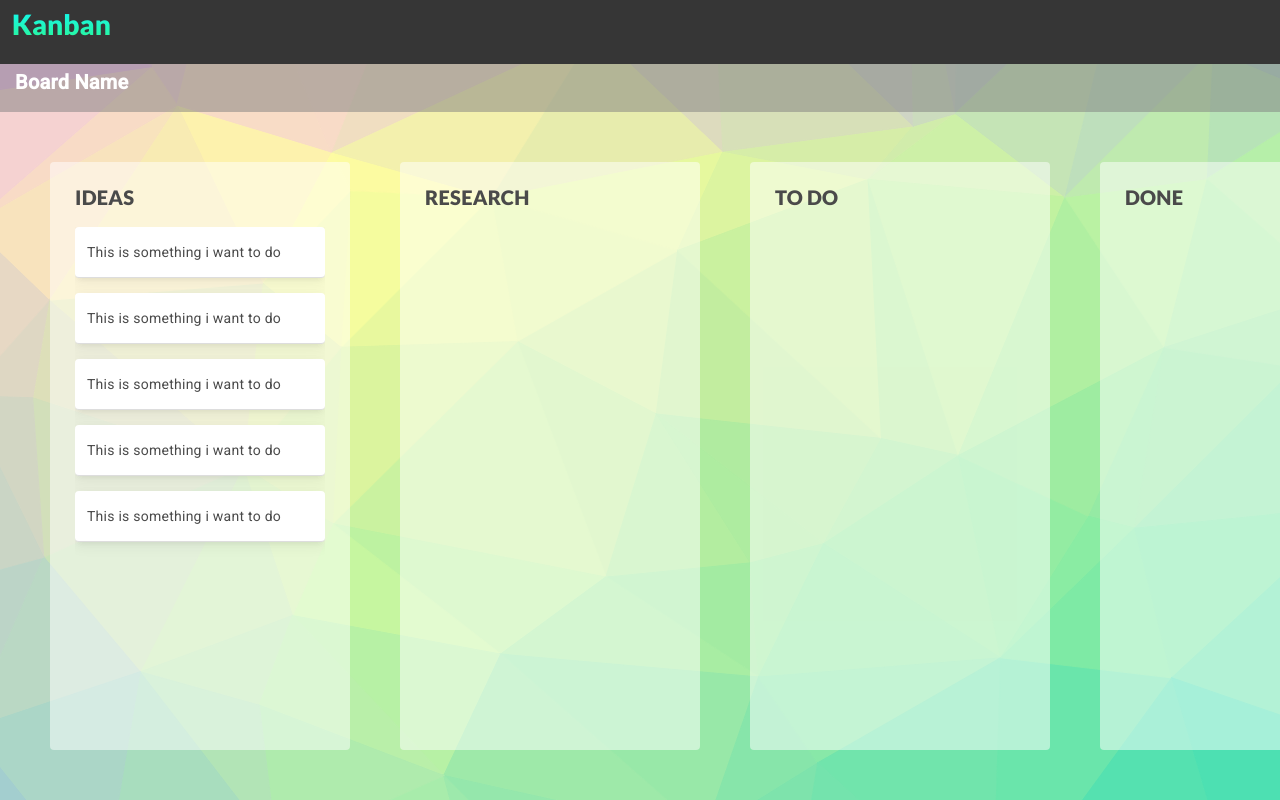
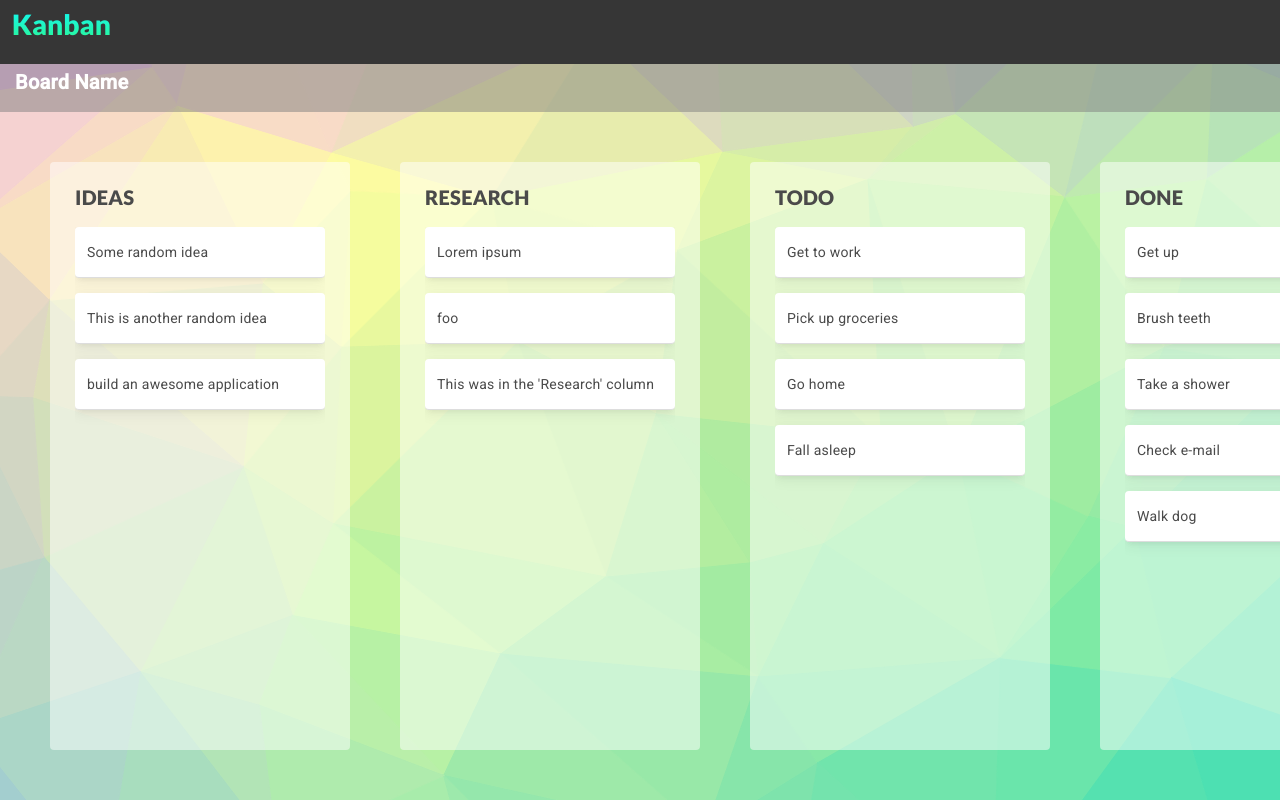
Before and after one commit to akshitsaini111/Kanban, an Angular app: page / in a window 1280 px wide. Built offline with nearby package versions, Linux system fonts and the light colour scheme.

Commit message:
Kanban Completed

```diff
--- /dev/null
+++ b/src/app/models/board.model.ts
@@ -0,0 +1,5 @@
+import { Column } from "./column.model";
+
+export class Board {
+  constructor(public name: string, public columns: Column[]) {}
+}
--- /dev/null
+++ b/src/app/models/column.model.ts
@@ -0,0 +1,3 @@
+export class Column {
+  constructor(public name: string, public tasks: string[]) {}
+}
--- a/src/app/pages/main-view/main-view.component.html
+++ b/src/app/pages/main-view/main-view.component.html
@@ -13,27 +13,19 @@
       <p class="board-name">Board Name</p>
     </div>
     <div class="board-wrapper">
-      <div class="board-columns">
-        <div class="board-column">
-          <div class="column-title">Ideas</div>
-          <div class="tasks-container">
-            <div class="task">This is something i want to do</div>
-            <div class="task">This is something i want to do</div>
-            <div class="task">This is something i want to do</div>
-            <div class="task">This is something i want to do</div>
-            <div class="task">This is something i want to do</div>
+      <div class="board-columns" cdkDropListGroup>
+        <div class="board-column" *ngFor="let column of board.columns">
+          <div class="column-title">{{column.name}}</div>
+          <div
+            class="tasks-container"
+            cdkDropList
+            #todoList="cdkDropList"
+            [cdkDropListData]="column.tasks"
+            (cdkDropListDropped)="drop($event)"
+          >
+          <!-- [cdkDropListConnectedTo]="done" -->
+            <div class="task" *ngFor="let tasks of column.tasks" cdkDrag>{{ tasks }}</div>
           </div>
-        </div>
-        <div class="board-column">
-          <div class="column-title">Research</div>
-        </div>
-
-        <div class="board-column">
-          <div class="column-title">To Do</div>
-        </div>
-
-        <div class="board-column">
-          <div class="column-title">Done</div>
         </div>
       </div>
     </div>
--- a/src/app/pages/main-view/main-view.component.ts
+++ b/src/app/pages/main-view/main-view.component.ts
@@ -1,10 +1,62 @@
 import { Component } from '@angular/core';
+import {
+  CdkDragDrop,
+  moveItemInArray,
+  transferArrayItem,
+  CdkDrag,
+  CdkDropList,
+} from '@angular/cdk/drag-drop';
+import { Board } from 'src/app/models/board.model';
+import { Column } from 'src/app/models/column.model';
 
 @Component({
   selector: 'app-main-view',
   templateUrl: './main-view.component.html',
-  styleUrls: ['./main-view.component.scss']
+  styleUrls: ['./main-view.component.scss'],
 })
 export class MainViewComponent {
+  constructor() {}
 
+  board: Board = new Board('Test Board', [
+    new Column('Ideas', [
+      'Some random idea',
+      'This is another random idea',
+      'build an awesome application',
+    ]),
+    new Column('Research', [
+      'Lorem ipsum',
+      'foo',
+      "This was in the 'Research' column",
+    ]),
+    new Column('Todo', [
+      'Get to work',
+      'Pick up groceries',
+      'Go home',
+      'Fall asleep',
+    ]),
+    new Column('Done', [
+      'Get up',
+      'Brush teeth',
+      'Take a shower',
+      'Check e-mail',
+      'Walk dog',
+    ]),
+  ]);
+
+  drop(event: CdkDragDrop<string[]>) {
+    if (event.previousContainer === event.container) {
+      moveItemInArray(
+        event.container.data,
+        event.previousIndex,
+        event.currentIndex
+      );
+    } else {
+      transferArrayItem(
+        event.previousContainer.data,
+        event.container.data,
+        event.previousIndex,
+        event.currentIndex
+      );
+    }
+  }
 }
```
Also changed, not shown: src/app/app.module.ts (+6 -7 lines).
